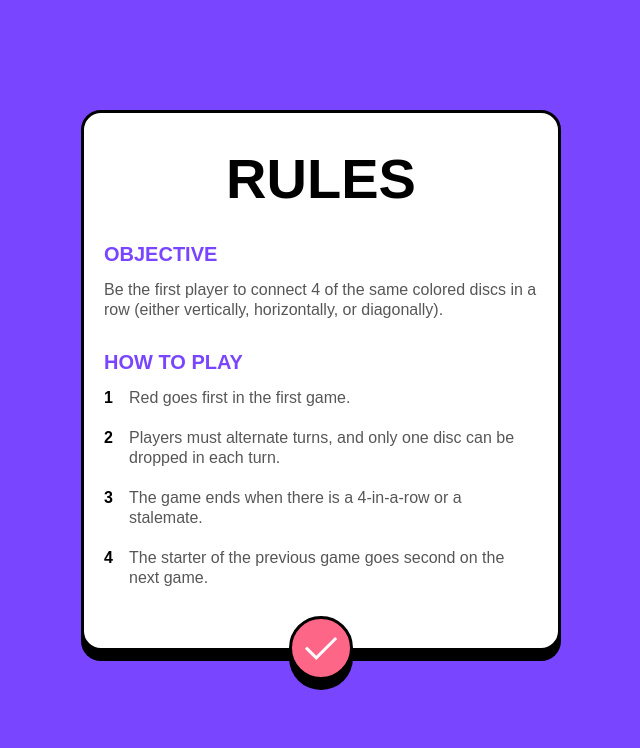
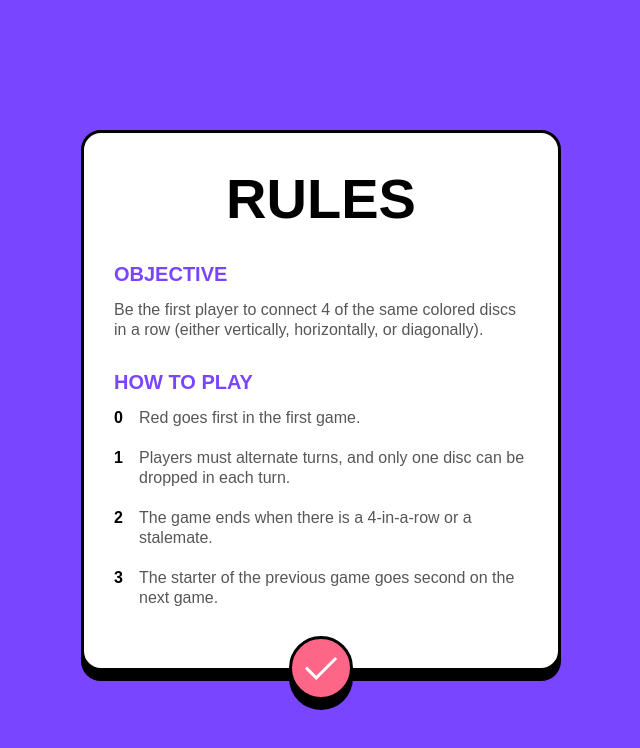
Before and after one commit to MarekBombera/connect_four, a Next.js app: page /rules in a window 1280 px wide. Shown: the top 748 px of the page, without its empty margins (319-959 px from the left). Built offline with nearby package versions, Linux system fonts and the light colour scheme.

Commit message:
refactor: minor refactors + fixes

```diff
--- a/app/head.tsx
+++ b/app/head.tsx
@@ -6,11 +6,7 @@ const Head: FC = () => {
       <title>Connect 4</title>
       <meta name="viewport" content="initial-scale=1.0, width=device-width" />
       <link rel="preconnect" href="https://fonts.googleapis.com" />
-      <link
-        rel="preconnect"
-        href="https://fonts.gstatic.com"
-        crossOrigin="true"
-      />
+      <link rel="preconnect" href="https://fonts.gstatic.com" crossOrigin="" />
       <link
         href="https://fonts.googleapis.com/css2?family=Space+Grotesk:wght@500;700&display=swap"
         rel="stylesheet"
--- a/app/rules/constants.ts
+++ b/app/rules/constants.ts
@@ -1,8 +1,8 @@
-const rulesText = {
+const rulesContent = {
   1: 'Red goes first in the first game.',
   2: 'Players must alternate turns, and only one disc can be dropped in each turn.',
   3: 'The game ends when there is a 4-in-a-row or a stalemate.',
   4: 'The starter of the previous game goes second on the next game.',
 } as const
 
-export const rules = [rulesText[1], rulesText[2], rulesText[3], rulesText[4]]
+export const rules = Object.values(rulesContent)
--- a/app/rules/page.tsx
+++ b/app/rules/page.tsx
@@ -8,13 +8,13 @@ import {
   Label,
   Title,
   Description,
-  Ol,
+  RulesList,
   BackToMainMenu,
 } from './styled'
 
 const RulesPage: NextPage = () => {
   const renderedList = rules.map((rule, index) => {
-    return <Li key={rule[index]} index={index + 1} text={rule} />
+    return <Li key={rule} ruleNumber={index} rule={rule} />
   })
 
   return (
@@ -26,7 +26,7 @@ const RulesPage: NextPage = () => {
         (either vertically, horizontally, or diagonally).
       </Description>
       <Label>How to play</Label>
-      <Ol>{renderedList}</Ol>
+      <RulesList>{renderedList}</RulesList>
       <BackToMainMenu>
         <CheckIcon />
       </BackToMainMenu>
--- a/app/rules/parts/li/index.tsx
+++ b/app/rules/parts/li/index.tsx
@@ -1,16 +1,16 @@
 import { FC } from 'react'
-import { Index, StyledLi, Text } from './styled'
+import { StyledLi, RuleNumber, Rule } from './styled'
 
 type Props = {
-  index: number
-  text: string
+  ruleNumber: number
+  rule: string
 }
 
-export const Li: FC<Props> = ({ index, text }) => {
+export const Li: FC<Props> = ({ ruleNumber, rule }) => {
   return (
     <StyledLi>
-      <Index>{index}</Index>
-      <Text>{text}</Text>
+      <RuleNumber>{ruleNumber}</RuleNumber>
+      <Rule>{rule}</Rule>
     </StyledLi>
   )
 }
--- a/app/rules/parts/li/styled.ts
+++ b/app/rules/parts/li/styled.ts
@@ -9,12 +9,12 @@ export const StyledLi = styled.li`
   grid-template-columns: 2.5rem auto;
   width: 100%;
 `
-export const Index = styled.b`
+export const RuleNumber = styled.b`
   ${typography.paragraph.medium}
   color: ${colors.basic.black};
 `
 
-export const Text = styled.p`
+export const Rule = styled.p`
   ${typography.paragraph.medium}
   color: ${colors.basic.black};
   opacity: 0.66;
--- a/app/rules/styled.ts
+++ b/app/rules/styled.ts
@@ -6,23 +6,15 @@ import { Routes } from '~/features/constants/routes'
 import { colors } from '~/features/ui/theme/colors.style'
 import { mq } from '~/features/ui/theme/mq.style'
 import { typography } from '~/features/ui/theme/typography.style'
-import {
-  ShadowEffect,
-  ShadowEffectHover,
-} from '~/features/ui/theme/utils/shadow-effect'
+import { ShadowEffect } from '~/features/ui/theme/utils/shadow-effect'
 import { StyleReset } from '~/features/ui/theme/utils/style-reset'
 
 export const StyledRulesLayout = styled.div`
   display: grid;
   place-items: center;
-  width: 100%;
   height: 100vh;
-  padding: 2rem 2rem 4rem;
+  padding: 0 2rem;
   background: ${colors.background.secondary};
-
-  ${mq.medium} {
-    padding-bottom: 6rem;
-  }
 `
 
 export const StyledRules = styled.div`
@@ -32,6 +24,10 @@ export const StyledRules = styled.div`
   width: min(100%, 48rem);
   padding: 3rem 2rem 6rem;
   background: ${colors.basic.white};
+
+  ${mq.medium} {
+    padding: 3rem 3rem 6rem;
+  }
 `
 
 export const Title = styled.h1`
@@ -54,7 +50,7 @@ export const Description = styled.p`
   color: ${colors.basic.black};
   opacity: 0.66;
 `
-export const Ol = styled.ol`
+export const RulesList = styled.ol`
   ${StyleReset}
   display: grid;
   align-items: start;
--- a/src/components/board/parts/game-board/styled.ts
+++ b/src/components/board/parts/game-board/styled.ts
@@ -3,7 +3,7 @@
 import styled from 'styled-components'
 import { mq } from '~/features/ui/theme/mq.style'
 
-export const StyledGameBoard = styled.table`
+export const StyledGameBoard = styled.div`
   grid-row: 2/2;
   grid-column: 1/-1;
   position: relative;
--- a/src/features/game-logic/state/reducer/index.ts
+++ b/src/features/game-logic/state/reducer/index.ts
@@ -19,10 +19,9 @@ export const gameReducer = (state: GameState, action: GameAction) => {
     case NEXT_ROUND:
       return {
         ...initialGameState,
-        board: action.board,
-        score: action.score,
         gameOver: false,
         winner: null,
+        score: action.score,
       }
     case TOGGLE_PLAYER:
       return {
```
